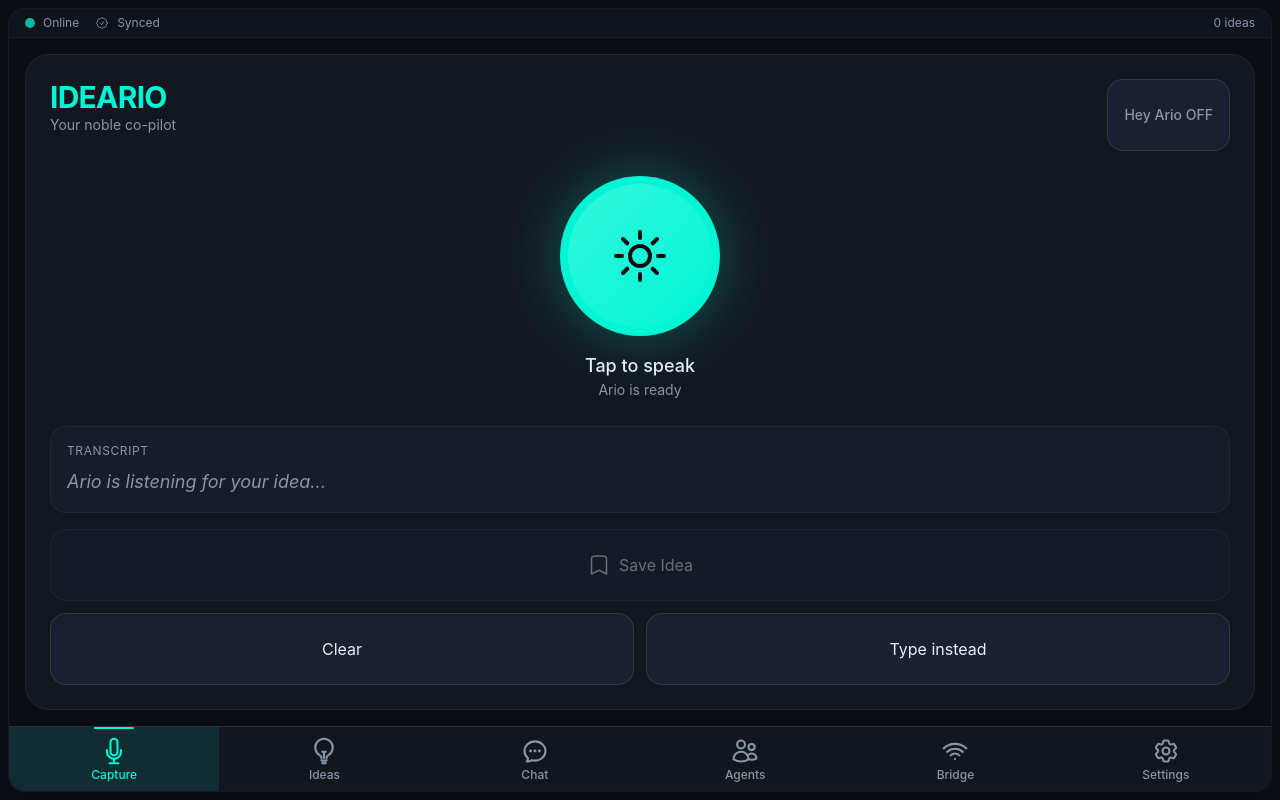
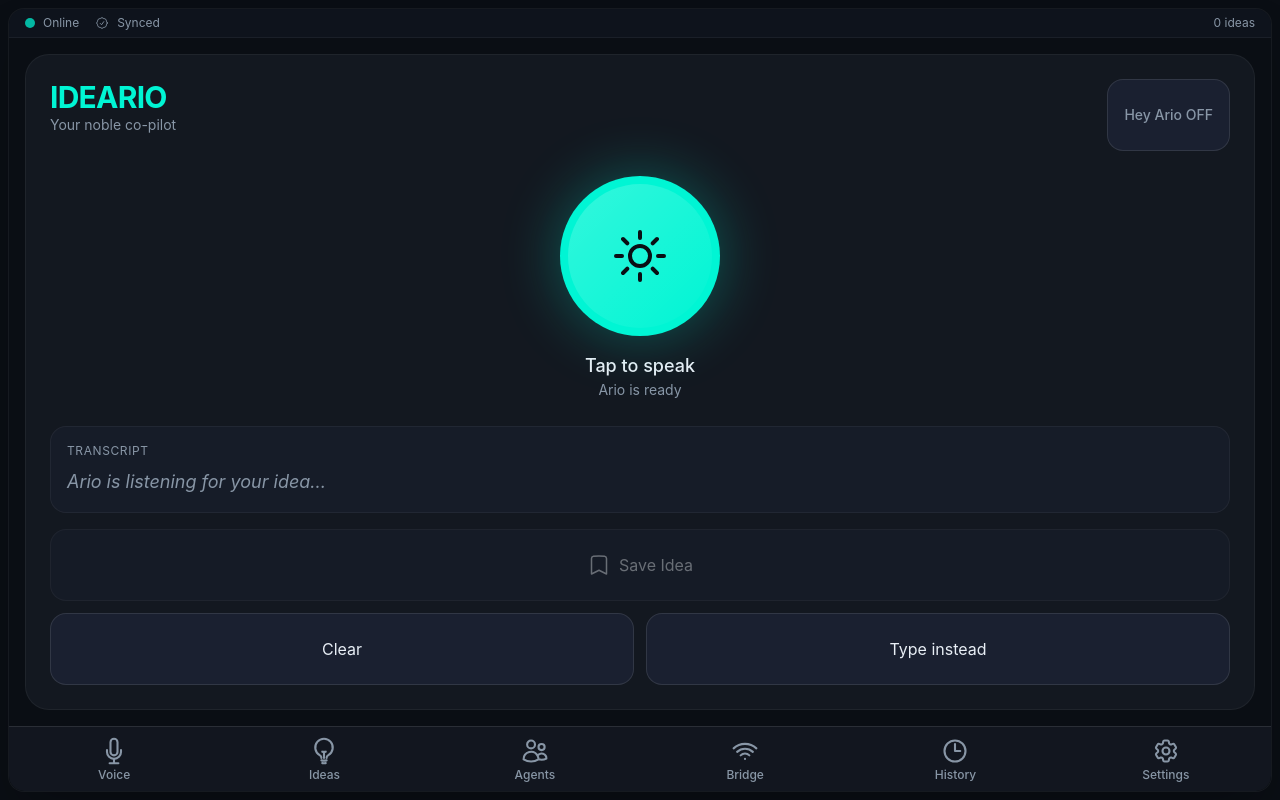
Before and after one commit to 888noonie/ideArIo, a React (Vite) app: page / in a window 1280 px wide. Built offline with nearby package versions, Linux system fonts and the light colour scheme.

Commit message:
roadtest: 6-tab bar (Voice/Ideas/Agents/Bridge/History/Settings), silent-mode copy update

```diff
--- a/src/components/TabBar.tsx
+++ b/src/components/TabBar.tsx
@@ -1,6 +1,6 @@
 import type { ReactNode } from 'react';
 
-export type TabId = 'capture' | 'ideas' | 'chat' | 'agents' | 'bridge' | 'settings';
+export type TabId = 'voice' | 'ideas' | 'agents' | 'bridge' | 'history' | 'settings';
 
 interface TabBarProps {
   activeTab: TabId;
@@ -22,8 +22,8 @@ const strokeProps = {
 
 const TABS: TabDef[] = [
   {
-    id: 'capture',
-    label: 'Capture',
+    id: 'voice',
+    label: 'Voice',
     icon: () => (
       <svg className="w-7 h-7" {...strokeProps}>
         <path
@@ -43,19 +43,6 @@ const TABS: TabDef[] = [
           strokeLinecap="round"
           strokeLinejoin="round"
           d="M12 18v-5.25m0 0a6.01 6.01 0 001.5-.189m-1.5.189a6.01 6.01 0 01-1.5-.189m3.75 7.478a12.06 12.06 0 01-4.5 0m3.75 2.383a14.406 14.406 0 01-3 0M14.25 18v-.192c0-.983.658-1.823 1.508-2.316a7.5 7.5 0 10-7.517 0c.85.493 1.509 1.333 1.509 2.316V18"
-        />
-      </svg>
-    ),
-  },
-  {
-    id: 'chat',
-    label: 'Chat',
-    icon: () => (
-      <svg className="w-7 h-7" {...strokeProps}>
-        <path
-          strokeLinecap="round"
-          strokeLinejoin="round"
-          d="M8.625 12a.375.375 0 11-.75 0 .375.375 0 01.75 0zm0 0H8.25m4.125 0a.375.375 0 11-.75 0 .375.375 0 01.75 0zm0 0H12m4.125 0a.375.375 0 11-.75 0 .375.375 0 01.75 0zm0 0h-.375M21 12c0 4.556-4.03 8.25-9 8.25a9.764 9.764 0 01-2.555-.337A5.972 5.972 0 015.41 20.97a5.969 5.969 0 01-.474-.065 4.48 4.48 0 00.978-2.025c.09-.457-.133-.901-.467-1.226C3.93 16.178 3 14.189 3 12c0-4.556 4.03-8.25 9-8.25s9 3.694 9 8.25z"
         />
       </svg>
     ),
@@ -87,6 +74,19 @@ const TABS: TabDef[] = [
           strokeLinecap="round"
           strokeLinejoin="round"
           d="M8.25 15.75a5.25 5.25 0 017.5 0M5.25 12.75a9.75 9.75 0 0113.5 0M2.25 9.75a14.25 14.25 0 0119.5 0"
+        />
+      </svg>
+    ),
+  },
+  {
+    id: 'history',
+    label: 'History',
+    icon: () => (
+      <svg className="w-7 h-7" {...strokeProps}>
+        <path
+          strokeLinecap="round"
+          strokeLinejoin="round"
+          d="M12 6v6h4.5m4.5 0a9 9 0 11-18 0 9 9 0 0118 0z"
         />
       </svg>
     ),
--- a/src/components/VoicePanel.tsx
+++ b/src/components/VoicePanel.tsx
@@ -75,7 +75,7 @@ export function VoicePanel({
             {!ttsAvailable && (
               <span className="text-ario-muted">(silent mode) </span>
             )}
-            {cueText ?? 'Voice feedback unavailable in this browser — watch here for responses.'}
+            {cueText ?? 'Voice feedback is quiet in this browser. Pair your phone in the Bridge tab and enable Crew audio there for spoken replies.'}
           </p>
         </div>
       )}
```
